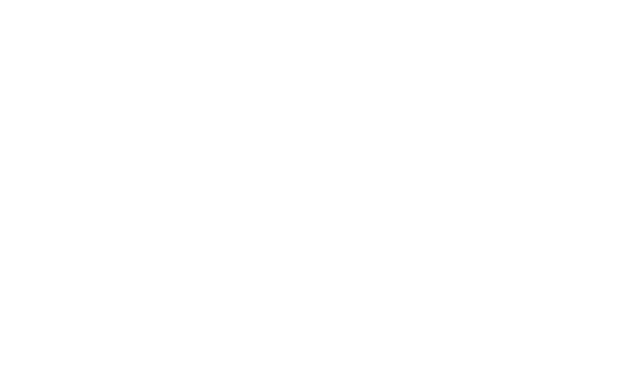
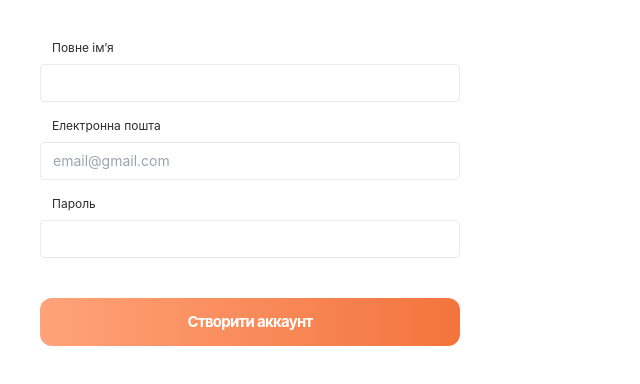
Before and after one commit to direct66612/it-traveller, a Vue app: page / in a window 1280 px wide. Shown: the top 384 px of the page, without its empty margins (0-640 px from the left). Built offline with nearby package versions, Linux system fonts and the light colour scheme.

Commit message:
add form and change input

```diff
--- a/src/App.vue
+++ b/src/App.vue
@@ -1,7 +1,7 @@
 <script setup>
-// import RegistrationForm from "./components/Auth/RegistrationForm/RegistrationForm";
+import RegistrationForm from "./components/Auth/RegistrationForm/RegistrationForm.vue";
 </script>
 
 <template>
-  <!-- <RegistrationForm /> -->
+  <RegistrationForm @submit="console.log" />
 </template>
--- a/src/components/Auth/RegistrationForm/RegistrationForm.vue
+++ b/src/components/Auth/RegistrationForm/RegistrationForm.vue
@@ -1,8 +1,30 @@
-<script setup></script>
+<script setup>
+import { reactive, toRaw } from "vue";
+import IButton from "@/components/IButton.vue";
+import IInput from "@/components/IInput/IInput.vue";
+
+const emit = defineEmits(["submit"]);
+const userData = reactive({
+  name: "",
+  email: "",
+  password: "",
+});
+</script>
 <template>
-  <form>
-    <IInput />
-    <IInput />
-    <IInput />
+  <form
+    @submit.prevent="emit('submit', toRaw(userData))"
+    class="max-w-[500px] w-full bg-white p-10 rounded-2xl"
+  >
+    <IInput class="mb-4" label="Повне ім’я" v-model="userData.name" />
+    <IInput
+      class="mb-4"
+      label="Електронна пошта"
+      placeholder="email@gmail.com"
+      v-model="userData.email"
+    />
+    <IInput label="Пароль" type="password" v-model="userData.password" />
+    <IButton class="mt-10 w-full" variant="gradient" type="submit"
+      >Створити аккаунт</IButton
+    >
   </form>
 </template>
--- a/src/components/IInput/IInput.vue
+++ b/src/components/IInput/IInput.vue
@@ -1,23 +1,28 @@
 <script setup>
-import { ref } from "vue";
-
 const props = defineProps({
+  modelValue: String,
   label: String,
+  placeholder: String,
+  type: {
+    default: "text",
+    type: String,
+  },
 });
-const text = ref("");
-const changeValue = (event) => {
-  text.value = event.target.value;
-};
+defineOptions({
+  inheritAttrs: false,
+});
+const emit = defineEmits(["update:modelValue"]);
 </script>
 
 <template>
   <div class="w-full text-[#2C2C2C]">
     <label class="block">
-      <span class="block text-xs px-3 mb-2">{{ props.label }}: {{ text }}</span>
+      <span class="block text-xs px-3 mb-2">{{ props.label }}</span>
       <input
         class="w-full text-sm rounded-[4px] border-[#eaeaea] border-[1px] py-2 px-3 focus:outline-primary"
-        type="text"
-        @input="changeValue"
+        v-bind="{ ...$props, ...$attrs }"
+        :value="modelValue"
+        @input="emit('update:modelValue', $event.target.value)"
       />
     </label>
   </div>
```
